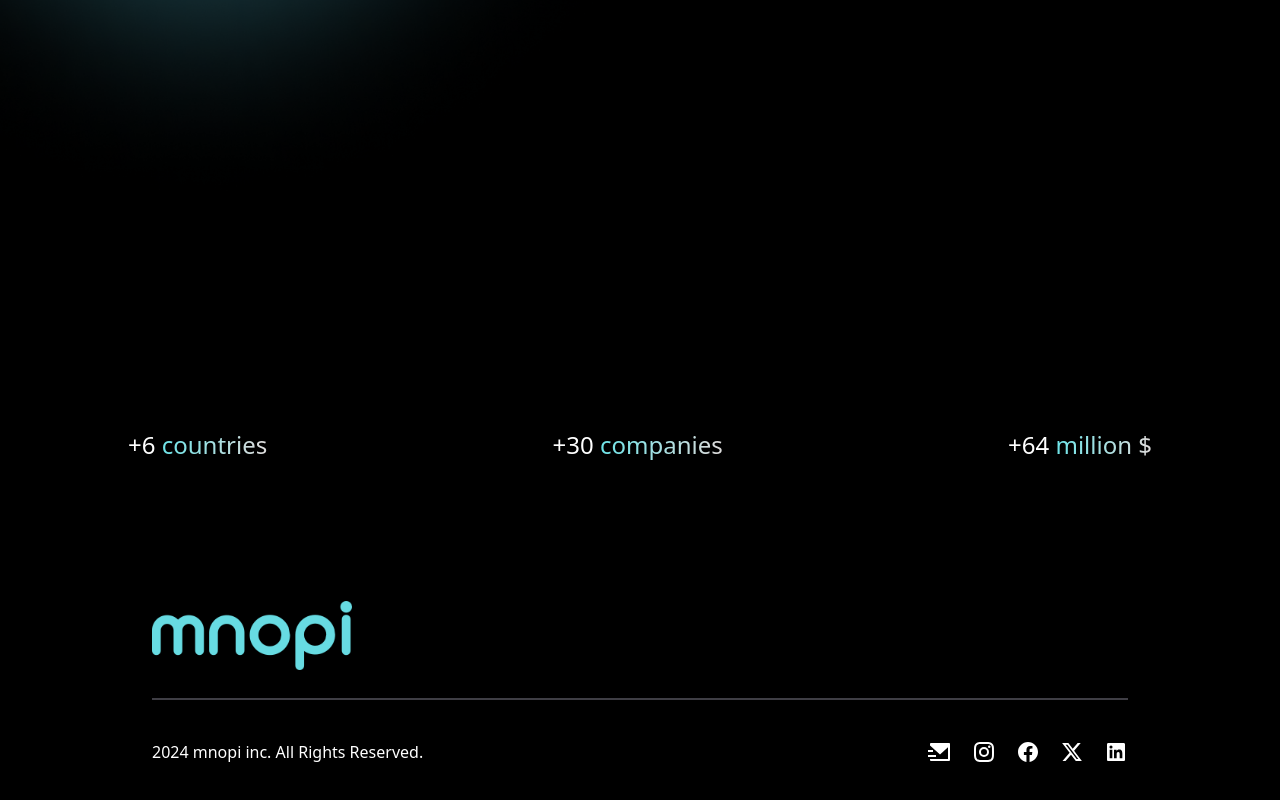
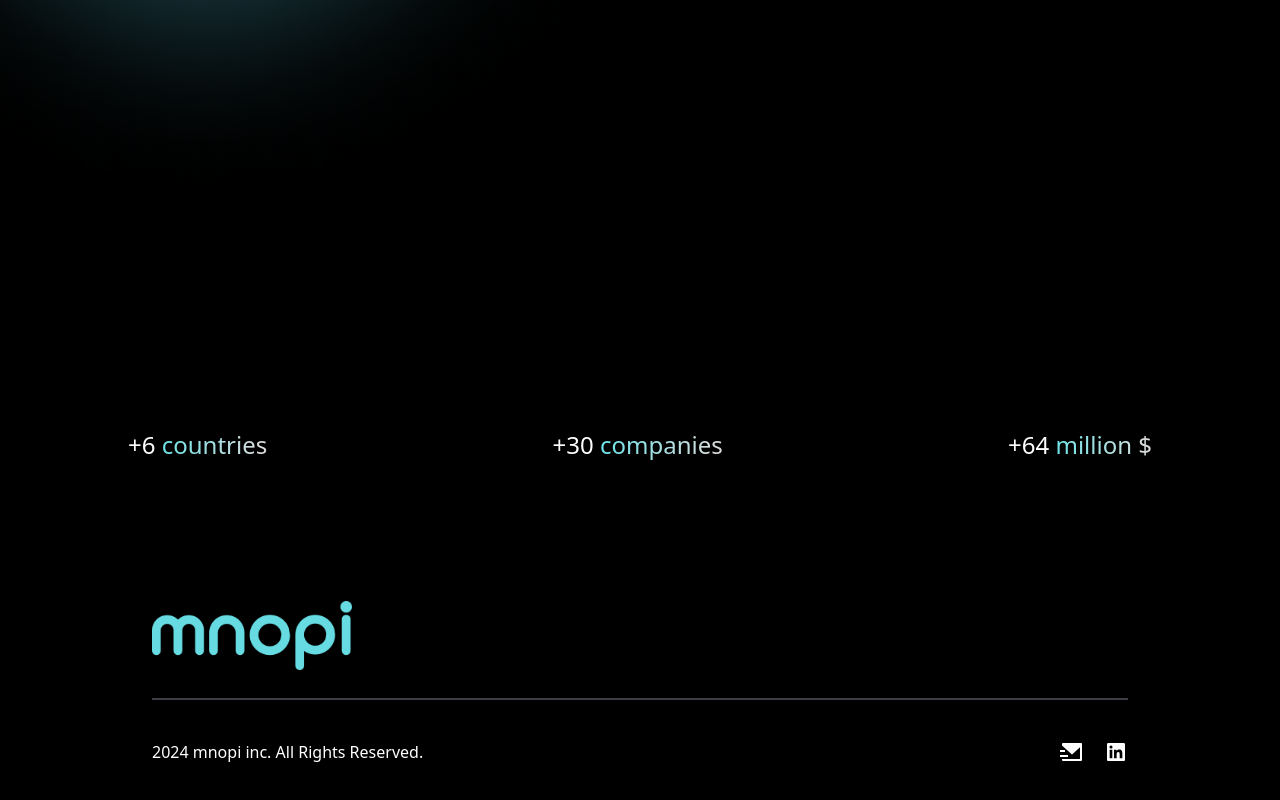
Before and after one commit to j5pu/fatilum, a Next.js app: page /en in a window 1280 px wide. Shown: the part 1611-2411 px from the top of the page. Built offline with nearby package versions, Linux system fonts and the light colour scheme.

Commit message:
Remove Facebook, Instagram and X social media links
Keep only Email and LinkedIn.

```diff
--- a/src/components/Footer/Footer.data.tsx
+++ b/src/components/Footer/Footer.data.tsx
@@ -1,9 +1,6 @@
 import {
-  RiFacebookCircleFill,
-  RiInstagramLine,
   RiLinkedinBoxFill,
   RiMailSendFill,
-  RiTwitterXFill
 } from "react-icons/ri";
 
 export const footerSocialNetworks = [
@@ -14,21 +11,6 @@ export const footerSocialNetworks = [
   },
   {
     id: 2,
-    icon: <RiInstagramLine />,
-    link: "https://www.instagram.com/bogadiamag?igsh=bnpqc21ucHMwNHdy&utm_source=qr"
-  },
-  {
-    id: 3,
-    icon: <RiFacebookCircleFill />,
-    link: "https://www.facebook.com/share/JsnMaxpsudpFq4n2/?mibextid=LQQJ4d"
-  },
-  {
-    id: 4,
-    icon: <RiTwitterXFill />,
-    link: "https://twitter.com/i/flow/login?redirect_after_login=%2Fyouowntheweb"
-  },
-  {
-    id: 5,
     icon: <RiLinkedinBoxFill />,
     link: "https://www.linkedin.com/in/puertolas/"
   },
```
